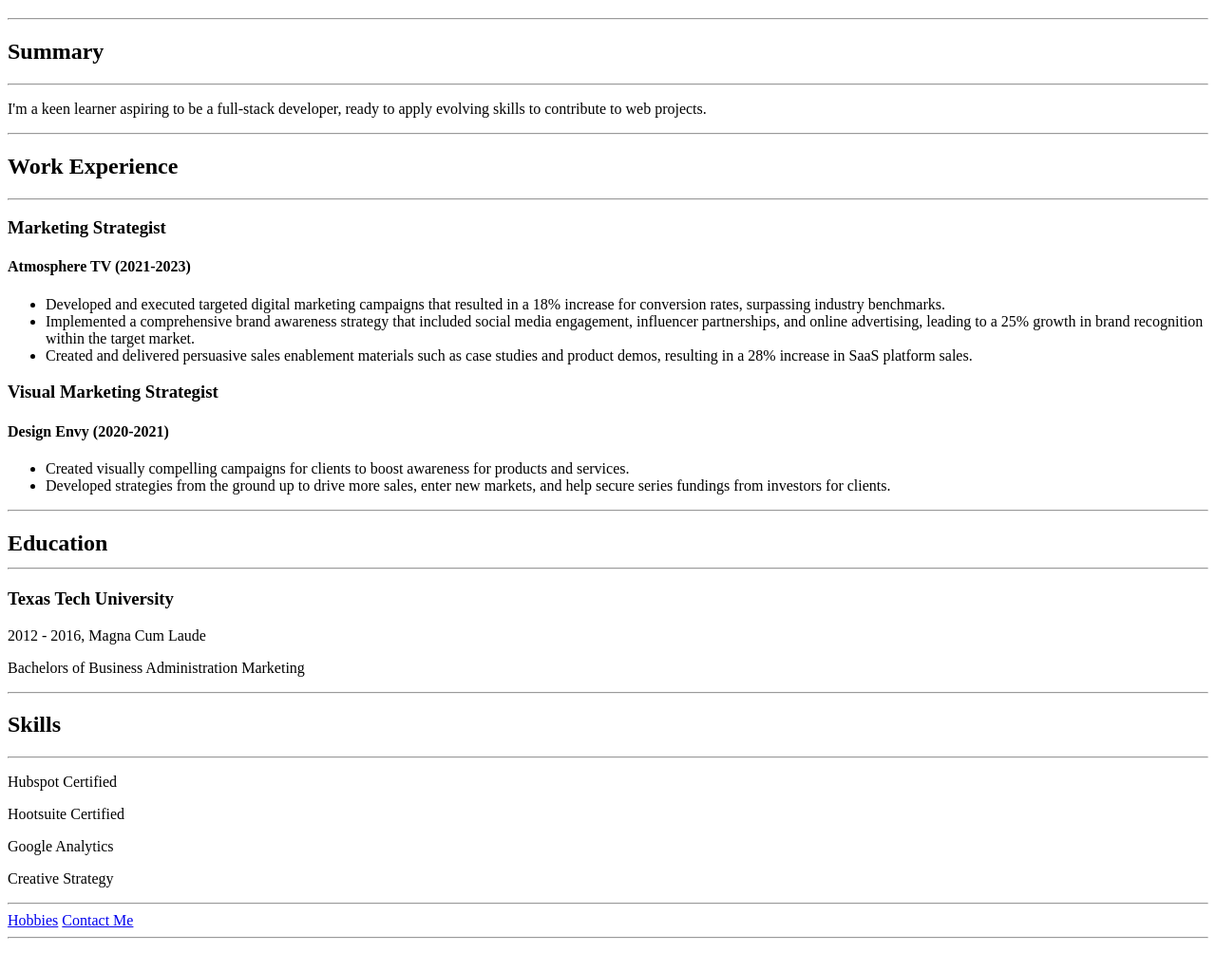
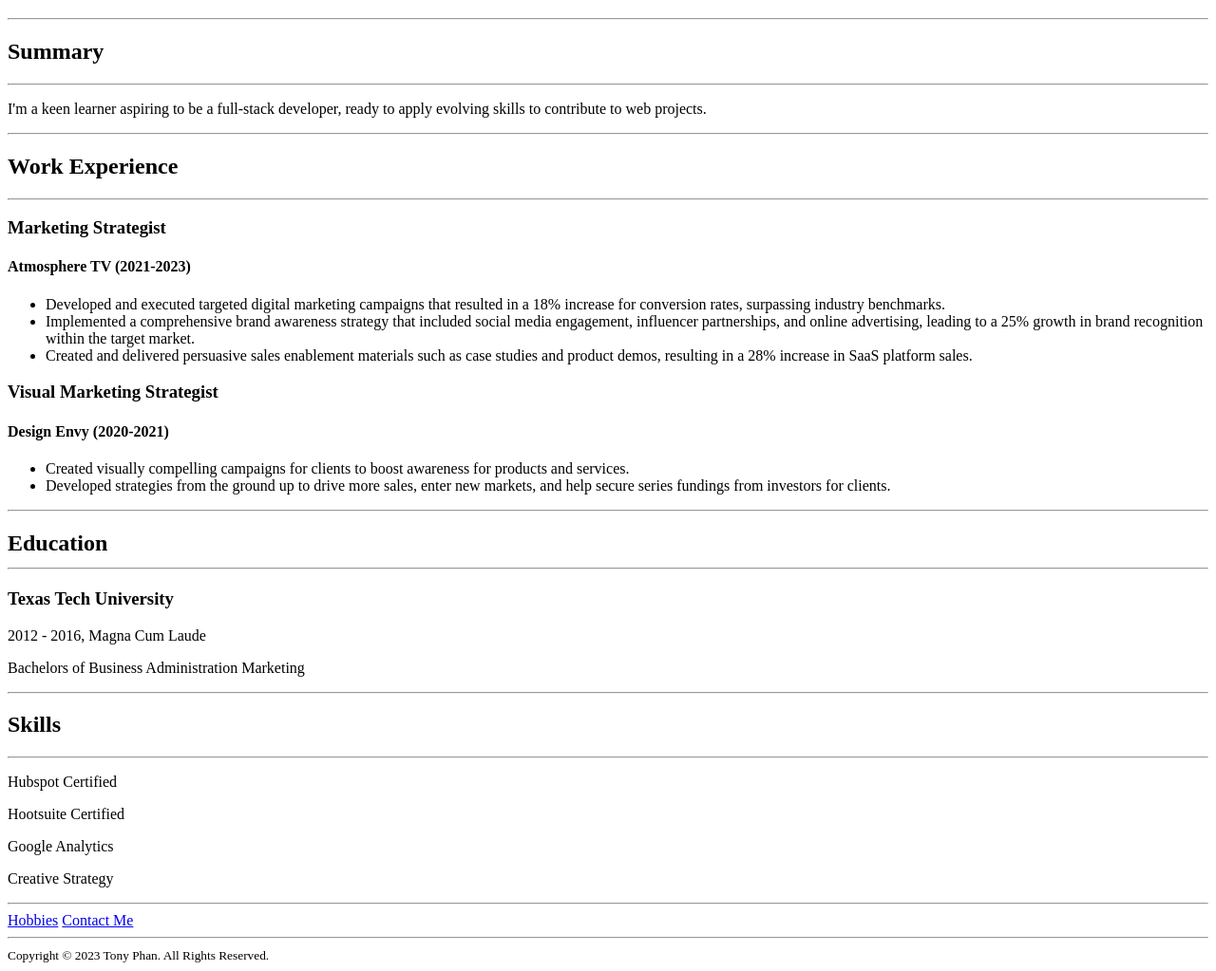
Before and after one commit to tphanimal/capstone-project-1, a plain HTML site: page index.html in a window 1280 px wide. Shown: the part 61-1084 px from the top of the page at 95% size. Before the commit the page ends 1058 px from the top, so only its background shows below. Drawn offline with Linux system fonts and the light colour scheme.

Commit message:
index.html

```diff
--- a/index.html
+++ b/index.html
@@ -53,5 +53,9 @@
         <a href="./public/contact.html">Contact Me</a>
         <hr>
 
-
+        <footer>
+            <small>
+                Copyright © 2023 Tony Phan. All Rights Reserved.
+            </small>
+        </footer>
     </body>
```
